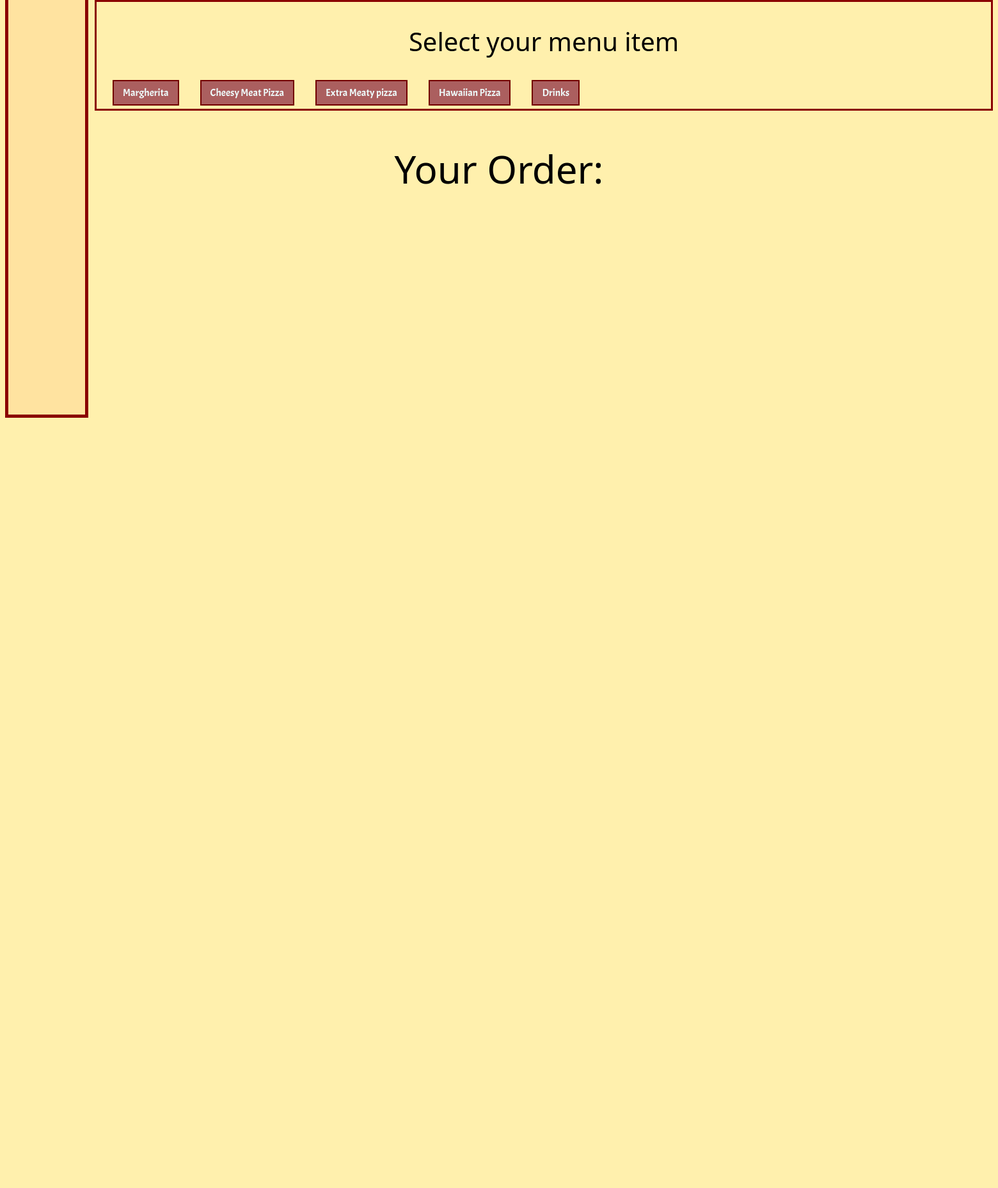
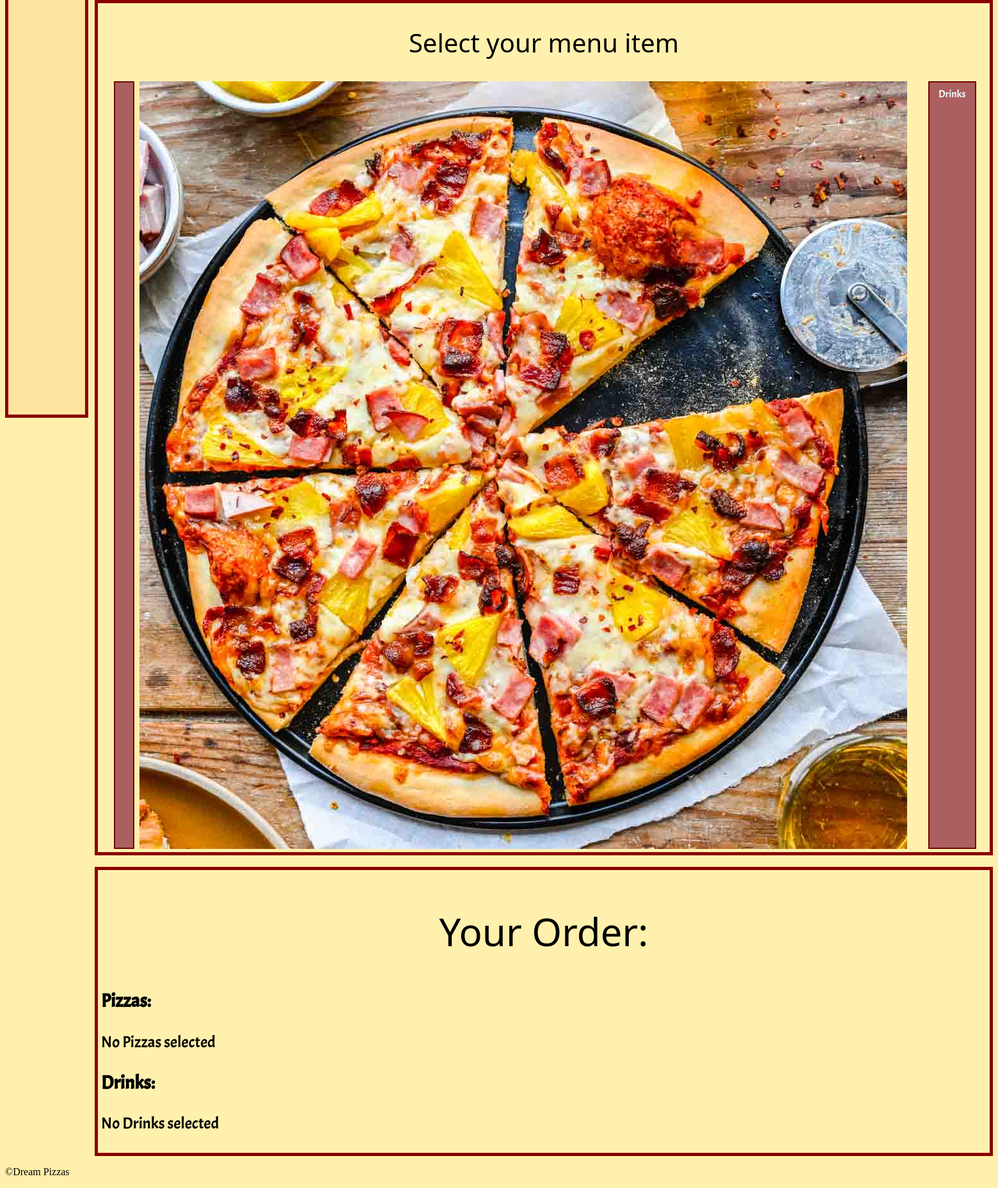
Before and after one commit to st25161-rgb/Assesment-shop, a Flask app: page / in a window 1560 px wide. Shown: the part 162-2019 px from the top of the page at 64% size. Before the commit the page ends 815 px from the top, so only its background shows below. Run offline with Flask 3, Linux system fonts and the light colour scheme; some web fonts are replaced.

Commit message:
teacher checking

```diff
--- a/Static/CSS/Style.css
+++ b/Static/CSS/Style.css
@@ -1,4 +1,3 @@
-@media screen and (min-width:1200px) and (min-height:400px) {
 
 body {
     background-color: #fff0ad;
@@ -92,13 +91,26 @@ h2 {
 
 .pizzaform{
 
-    border:#8a0000 solid;
+    border:#8a0000 solid 5px;
     margin-left: 140px;
 }
 
-.menu_border {
-    border-color: 5px solid #8a0000;
+/* cart styling */
+.cart_content {
+    border: 5px solid #8a0000;
+    margin-left: 140px;
+    padding: 5px;
+    font-family: "Acme", sans-serif;
+    font-weight: 400;
+    font-style: normal;
+    font-size: 25px;
 }
+
+.cart_list {
+    font-size: 20px;
+}
+
+
 
 
 .pizzaoption {
@@ -162,7 +174,7 @@ h2 {
 }
 
 
-/* form styling for drinks */
+/* form styling for drinks tab */
 
 
 #submit_button  {
@@ -195,4 +207,3 @@ h2 {
 .description  {
     width: 200px;
 }
-}
--- a/Templates/index.html
+++ b/Templates/index.html
@@ -29,10 +29,12 @@
                 <!-- pizza option tabs -->
             <div class="tab_select">
                 <!-- django for json files and tab-->
-                {% for p in pizzas %}
+                {% for p, details in pizzas.items() %}
                     <input type="radio" id="tab-{{loop.index}}" name="item_tab" class="tab_radio">
 
                     <label for="tab-{{loop.index}}" class="tablink"> {{p.pizza_name}}</label>
+
+                    <img src="{{ details['picture'] }}" alt="{{ details['picture'] }}">
                 {% endfor %}
                 <input type="radio" id="tab-drink" name="item_tab" class="tab_radio">
                 <label for="tab-drink" class="tablink"> Drinks</label>
@@ -88,7 +90,8 @@
                         </div>
 
                         <div class="picture_and_cart">
-                            <img src="{{p.picture}}" id="img">
+
+
                         </div>
                     </div>
                 {% endfor %}
@@ -124,25 +127,36 @@
             </div>
         </div>
     </div>
-    <div class="Cart_content">
+    <br>
+    <div class="cart_content">
             <h2> Your Order:</h2>
             <h3> Pizzas:</h3>
             {% if cart_pizza %}
                 <ul class="cart_list">
                 {% for items, details in cart_pizza.items() %}
-                <li> {{ items }} </li>
+                <li> {{ details['name'] }} {{  details['size']}} - Quantity: {{ details['quantity'] }} x ${{ details['price'] }}: <br>
+                        ${{ details['quantity'] * details['price'] }}</li>
                 {% endfor %}
                 </ul>
+                {% else %}
+                <p> No Pizzas selected</p>
+
             {% endif %}
             <h3> Drinks: </h3>
-            {% if cart_pizza %}
+            {% if cart_drink %}
                 <ul class="cart_list">
-                {% for items, details in cart_pizza.items() %}
-                <li> {{ items }} </li>
+                {% for items, details in cart_drink.items() %}
+                <li> {{ items }}: {{ details['quantity']}} x {{ details['price']}}:
+                    <br> ${{ details['quantity'] * details['price'] }}
+                </li>
                 {% endfor %}
                 </ul>
+                {% else %}
+                <p> No Drinks selected</p>
             {% endif %}
-        </div>
+
+
+    </div>
 
 </main>
 {% endblock %}
--- a/app.py
+++ b/app.py
@@ -63,7 +63,7 @@ def add_to_cart_drink():
     cart_drink = session.get('cart_drink', {}) #gets the information from the form for drinks
 
     if drink_info:
-        name, size, price = drink_info.split('_')
+        name, size, price = drink_info.split('_', 2)
         item_key = f"{name} ({size})"
 
         if item_key in cart_drink: #if the drink is already in cart, it adds on the quantity in cart
@@ -83,7 +83,7 @@ def add_to_cart_drink():
 
 @app.route('/add_to_cart_pizza', methods=["POST"])
 def add_to_cart_pizza():
-    pizza_info = request.form('pizza_id') #gets the pizza name size and price (in that order)
+    pizza_info = request.form.get('pizza_id') #gets the pizza name size and price (in that order)
     quantity = int(request.form.get('quantity', 1)) # makes the quantity a number
 
     cart_pizza = session.get('cart_pizza', {}) #creates a cart/dictionary for pizza or adds info to it
@@ -92,7 +92,7 @@ def add_to_cart_pizza():
         parts = pizza_info.split('_',2)
         if len(parts) == 3:
             name, size, price = parts
-            item_key =  f"{name} {price})"
+            item_key =  f"{name} ({price})"
 
             if item_key in cart_pizza:
                 cart_pizza[item_key]['quantity'] += quantity #adds to the quantity of item in cart if there is already the item key there
--- a/data/pizza.json
+++ b/data/pizza.json
@@ -1,98 +1,15 @@
-[
-    {
-        "pizza_name": "Margherita",
+{
+    "Margherita":{
         "pizza_ingredients": [ "Tomato sauce",
                                 " White mozzarella cheese",
                                 "Fresh basil" ],
         "pizza_type": "vegetarian",
         "description":" The margherita pizza is a classic traditional pizza. Ingredients replicate the colours of the italian flag and was created to honour a visiting queen, Queen Margherita",
-        "picture": ["https://encrypted-tbn0.gstatic.com/images?q=tbn:ANd9GcQsNNYBxMAOIsRqJzkwfkNeK-LWn-7Ca2ckGitWxNhY5A&s=10"],
+        "picture": "/Static/Images/hawaiian_pizza.jpg",
         "sizes_available": [
             {"size": "Small", "price": 5.00},
             {"size": "Medium", "price": 7.50 },
             {"size": "Large", "price": 10.00}
         ]
-    },
-
-    {
-        "pizza_name": "Cheesy Meat Pizza",
-        "pizza_ingredients": ["Tomato sauce",
-                                "Mozzarella cheese",
-                                "Fresh basil",
-                                "Chicken",
-                                "Oregano"],
-        "pizza_type": "Meat",
-        "description": "This cheesy meat pizza is packed with soft dreamy cheese and delicious meat. made to be a savoury meal If you love cheese this pizza will be your preffered type." ,
-        "picture": ["https://encrypted-tbn0.gstatic.com/images?q=tbn:ANd9GcTLbQIUYM0I9MjdoI-pDSTYlpXWnCC3cYtsE8QlXELAyqxrEWGa4pubRjE&s=10"],
-        "sizes_available": [
-            {
-                "size":"Small",
-                "price": 7.00
-            },
-            {
-                "size": "Medium",
-                "price": 9.50
-            },
-            {
-                "size": "Large",
-                "price": 12.50
-            }
-        ]
-    },
-
-    {
-        "pizza_name": "Extra Meaty pizza",
-        "pizza_ingredients": ["Tomato sauce",
-                                "Mozzarella cheese",
-                                "Fresh basil",
-                                "Pepperoni",
-                                "Onion",
-                                "Sausage",
-                                "Ham"],
-        "pizza_type": "Meat",
-        "description": "This pizza is jam packed with meat for our meat lovers. Take a slice and take your fill. These slices will leave you wanting nothing more, expect maybe a drink to match its intensity.",
-        "picture": ["https://www.thespruceeats.com/thmb/xuxwh4RIGcZMgaJE8u3SueM0SoA=/1500x0/filters:no_upscale():max_bytes(150000):strip_icc()/aqIMG_4568fhor-0b89dc5c8c494ee9828ed29805791c5a.jpg"] ,
-        "sizes_available": [
-            {
-                "size": "Small",
-                "price": 8.00
-            },
-            {
-                "size": "Medium",
-                "price": 10.00
-            },
-            {
-                "size": "Large",
-                "price": 13.50
-            }
-        ]
-    },
-
-    {
-        "pizza_name": "Hawaiian Pizza",
-        "pizza_ingredients": ["Tomato sauce",
-                                "Mozzarella cheese",
-                                "Pineapple",
-                                "Ham",
-                                "Jalpeno"],
-
-        "pizza_type": "Meat",
-        "description": "The Hawaiian Pizza is a pizza type made in canada. With a sweet and sour flavour that packs a punch to your tongue, with flavours you wont forget one you take a sweet slice of its delectable dough.",
-        "picture":["https://encrypted-tbn0.gstatic.com/images?q=tbn:ANd9GcSLxKJPdo3vNAn6bJXao3Np3H2mz0X3BMQB7GnT6hOJC6lmkcGwMVgBY54x&s=10"],
-        "sizes_available": [
-            {
-                "size": "Small",
-                "price": 6.00
-            },
-            {
-                "size": "Medium",
-                "price": 8.99
-            },
-            {
-                "size": "Large",
-                "price": 10.99
-            }
-        ]
     }
-
-]
+}
```
Also changed, not shown: data/pizza1.json (added, +98 -0 lines), Static/Images/Extra_meaty_pizza.jpg (added), Static/Images/hawaiian_pizza.jpg (added), Static/Images/margherita_pizza.jpg (added), Static/Images/meat_cheese_pizza.jpg (added).
